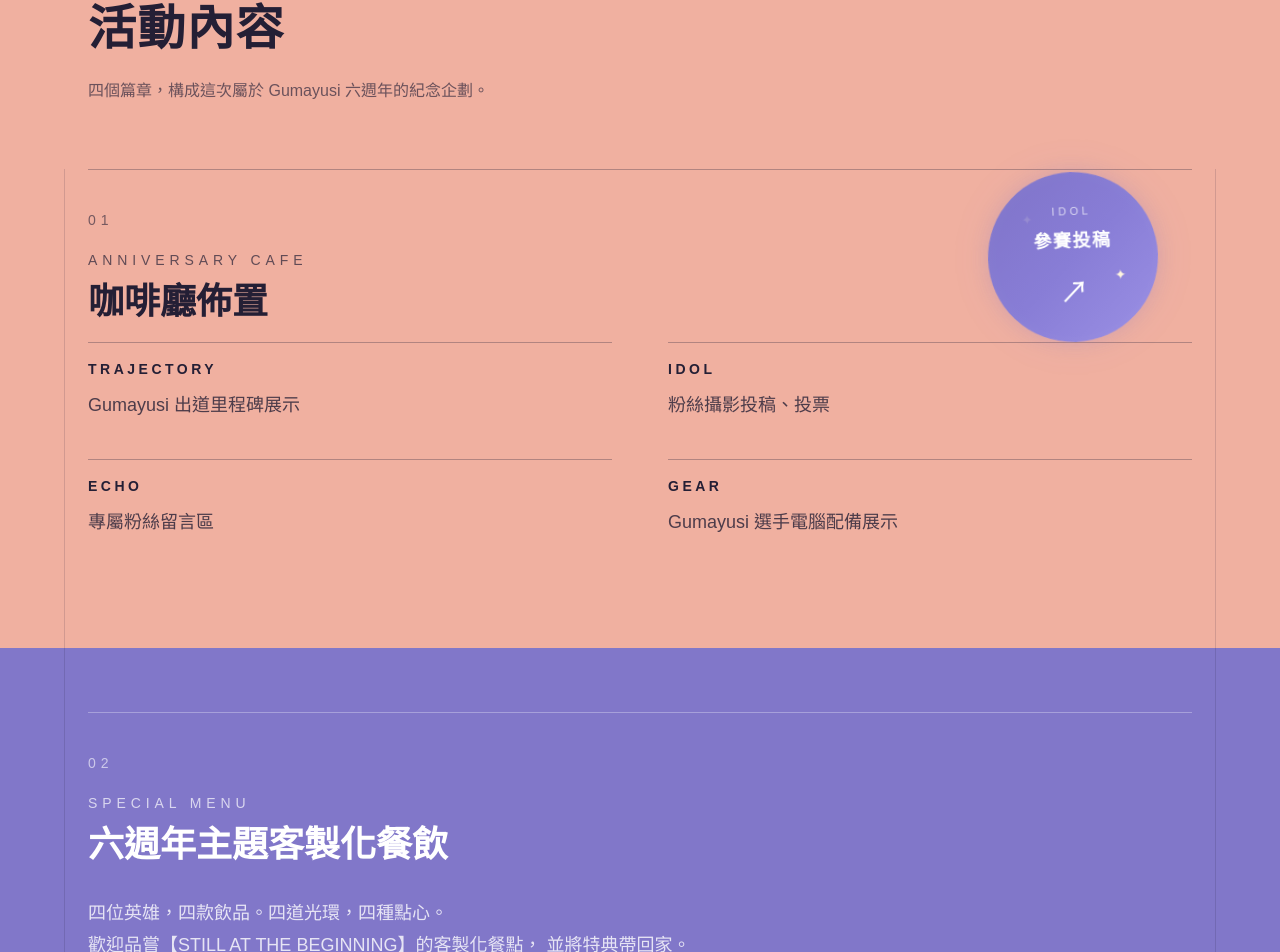
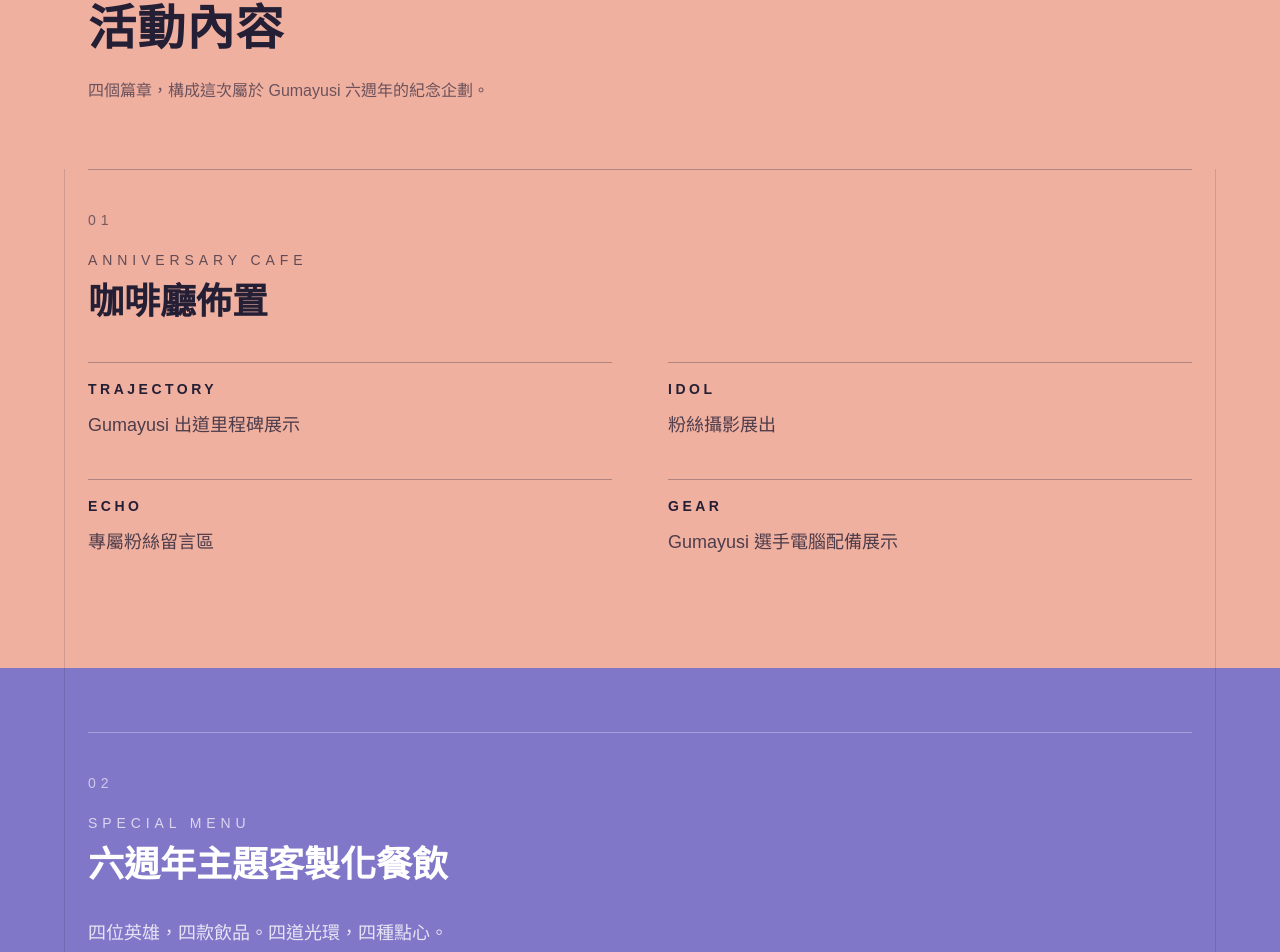
Before and after one commit to vmvm288-del/gumayusitw, a Next.js app: page /projects/6th-anniversary in a window 1280 px wide. Shown: the part 3037-3989 px from the top of the page. Built offline with nearby package versions, Linux system fonts and the light colour scheme.

Commit message:
fix: remove photo submission entry

```diff
--- a/app/projects/6th-anniversary/page.tsx
+++ b/app/projects/6th-anniversary/page.tsx
@@ -6,8 +6,6 @@ import AnniversaryIntro from "@/components/anniversary/AnniversaryIntro";
 import AnniversaryInfo from "@/components/anniversary/AnniversaryInfo";
 import AnniversaryProgram from "@/components/anniversary/program/AnniversaryProgram";
 import ProjectTeam from "@/components/anniversary/ProjectTeam";
-import FloatingSubmitBall from "@/components/anniversary/program/FloatingSubmitBall";
-
 export const metadata: Metadata = {
   title: "STILL AT THE BEGINNING",
 
@@ -50,7 +48,6 @@ export default function AnniversaryPage() {
       <AnniversaryInfo />
       <AnniversaryProgram />
       <ProjectTeam />
-      <FloatingSubmitBall />
     </main>
   );
 }
--- a/components/anniversary/program/CafeProgram.tsx
+++ b/components/anniversary/program/CafeProgram.tsx
@@ -1,7 +1,6 @@
 "use client";
 
 import { useEffect, useRef, useState } from "react";
-import Link from "next/link";
 
 const cafeItems = [
   {
@@ -10,7 +9,7 @@ const cafeItems = [
   },
   {
     code: "IDOL",
-    title: "粉絲攝影投稿、投票",
+    title: "粉絲攝影展出",
   },
   {
     code: "ECHO",
@@ -103,9 +102,9 @@ export default function CafeProgram() {
               mt-3
               text-3xl
               font-bold
-              md:text-4xl
               transition-all
               duration-500
+              md:text-4xl
               ${
                 isVisible
                   ? "translate-y-0 opacity-100"
@@ -122,110 +121,7 @@ export default function CafeProgram() {
         </div>
 
         {/* Content */}
-        <div className="relative mt-10 md:mt-[-150px]">
-                <Link
-                  href="/submit"
-                  className={`
-                     hidden
-                     md:flex
-
-  group
-  photo-contest-card
-
-  absolute
-  top-0
-  right-[-900px]
-
-  z-10
-
-  h-[170px]
-  w-[170px]
-  flex-col
-  items-center
-  justify-center
-                    h-[170px]
-                    w-[170px]
-                    flex-col
-                    items-center
-                    justify-center
-
-                    rounded-full
-
-                    bg-gradient-to-br
-                    from-[#7f73c8]
-                    via-[#887dd6]
-                    to-[#9b90e5]
-
-                    text-white
-
-                    shadow-[0_18px_45px_rgba(126,116,204,.28)]
-
-                    transition-all
-                    duration-500
-                    ease-out
-
-                    hover:-translate-y-2
-                    hover:scale-[1.04]
-
-                    ${
-                      isVisible
-                        ? "translate-y-0 opacity-100"
-                        : "translate-y-4 opacity-0"
-                    }
-                  `}
-                  style={{
-                    transitionDelay: "380ms",
-                  }}
-                >
-                  <span
-                    className="
-                      contest-sparkle
-                      contest-sparkle-1
-                      absolute
-                      left-8
-                      top-8
-                      text-xl
-                      text-[#fff5dd]
-                    "
-                  >
-                    ✦
-                  </span>
-
-                  <span
-                    className="
-                      contest-sparkle
-                      contest-sparkle-2
-                      absolute
-                      right-8
-                      bottom-14
-                      text-sm
-                      text-[#fff5dd]
-                    "
-                  >
-                    ✦
-                  </span>
-
-                  <p className="text-[11px] tracking-[0.32em] text-white/70">
-                    IDOL
-                  </p>
-
-                  <h4 className="mt-2 text-[18px] font-bold tracking-[0.08em]">
-                    參賽投稿
-                  </h4>
-
-                  <span
-                    className="
-                      mt-5
-                      text-3xl
-                      transition-transform
-                      duration-300
-                      group-hover:translate-x-1
-                      group-hover:-translate-y-1
-                    "
-                  >
-                    ↗
-                  </span>
-                </Link>
+        <div className="relative mt-10">
 
           {/* Item Grid */}
           <div
@@ -233,10 +129,8 @@ export default function CafeProgram() {
               grid
               gap-x-14
               gap-y-10
-
               md:grid-cols-2
               md:auto-rows-min
-
             "
           >
             {cafeItems.map((item, index) => (
@@ -248,11 +142,9 @@ export default function CafeProgram() {
                   border-[#241f35]/30
                   pt-4
                   pb-0
-
                   transition-all
                   duration-500
                   ease-out
-
                   ${
                     isVisible
                       ? "translate-y-0 opacity-100"
@@ -283,11 +175,10 @@ export default function CafeProgram() {
                 >
                   {item.title}
                 </p>
-
-
               </div>
             ))}
           </div>
+
         </div>
 
       </div>
--- a/components/anniversary/program/FloatingSubmitBall.tsx
+++ /dev/null
@@ -1,243 +0,0 @@
-"use client";
-
-import Link from "next/link";
-import { useEffect, useRef } from "react";
-
-const SIZE = 80;
-const BOUNCE = 0.82;
-const FRICTION = 0.985;
-const STOP_SPEED = 0.05;
-
-export default function FloatingSubmitBall() {
-  const ballRef = useRef<HTMLAnchorElement>(null);
-
-  const position = useRef({
-    x: 0,
-    y: 0,
-  });
-
-  const velocity = useRef({
-    x: 0,
-    y: 0,
-  });
-
-  const dragging = useRef(false);
-  const moved = useRef(false);
-
-  const pointer = useRef({
-    x: 0,
-    y: 0,
-    lastX: 0,
-    lastY: 0,
-    lastTime: 0,
-  });
-
-  const animation = useRef<number | null>(null);
-
-  useEffect(() => {
-    if (window.innerWidth >= 768) return;
-
-    const ball = ballRef.current;
-
-    if (!ball) return;
-
-    position.current.x = window.innerWidth - SIZE - 20;
-    position.current.y = window.innerHeight - SIZE - 120;
-
-    const render = () => {
-      ball.style.transform = `translate3d(${position.current.x}px, ${position.current.y}px,0)`;
-    };
-
-    render();
-
-    const update = () => {
-      if (!dragging.current) {
-        position.current.x += velocity.current.x;
-        position.current.y += velocity.current.y;
-
-        velocity.current.x *= FRICTION;
-        velocity.current.y *= FRICTION;
-
-        if (Math.abs(velocity.current.x) < STOP_SPEED)
-          velocity.current.x = 0;
-
-        if (Math.abs(velocity.current.y) < STOP_SPEED)
-          velocity.current.y = 0;
-
-        const maxX = window.innerWidth - SIZE;
-        const maxY = window.innerHeight - SIZE;
-
-        if (position.current.x <= 0) {
-          position.current.x = 0;
-          velocity.current.x *= -BOUNCE;
-        }
-
-        if (position.current.x >= maxX) {
-          position.current.x = maxX;
-          velocity.current.x *= -BOUNCE;
-        }
-
-        if (position.current.y <= 0) {
-          position.current.y = 0;
-          velocity.current.y *= -BOUNCE;
-        }
-
-        if (position.current.y >= maxY) {
-          position.current.y = maxY;
-          velocity.current.y *= -BOUNCE;
-        }
-      }
-
-      render();
-
-      animation.current = requestAnimationFrame(update);
-    };
-
-    animation.current = requestAnimationFrame(update);
-        const onPointerDown = (e: PointerEvent) => {
-      dragging.current = true;
-      moved.current = false;
-
-      pointer.current.x = e.clientX;
-      pointer.current.y = e.clientY;
-      pointer.current.lastX = e.clientX;
-      pointer.current.lastY = e.clientY;
-      pointer.current.lastTime = performance.now();
-
-      velocity.current.x = 0;
-      velocity.current.y = 0;
-
-      ball.setPointerCapture(e.pointerId);
-    };
-
-    const onPointerMove = (e: PointerEvent) => {
-      if (!dragging.current) return;
-
-      const now = performance.now();
-
-      const dx = e.clientX - pointer.current.lastX;
-      const dy = e.clientY - pointer.current.lastY;
-
-      if (Math.abs(dx) > 2 || Math.abs(dy) > 2) {
-        moved.current = true;
-      }
-
-      position.current.x += dx;
-      position.current.y += dy;
-
-      const dt = Math.max(now - pointer.current.lastTime, 1);
-
-      velocity.current.x = (dx / dt) * 16;
-      velocity.current.y = (dy / dt) * 16;
-
-      pointer.current.lastX = e.clientX;
-      pointer.current.lastY = e.clientY;
-      pointer.current.lastTime = now;
-
-      render();
-    };
-
-    const onPointerUp = (e: PointerEvent) => {
-      dragging.current = false;
-
-      ball.releasePointerCapture(e.pointerId);
-    };
-
-    ball.addEventListener("pointerdown", onPointerDown);
-    ball.addEventListener("pointermove", onPointerMove);
-    ball.addEventListener("pointerup", onPointerUp);
-    ball.addEventListener("pointercancel", onPointerUp);
-        return () => {
-      ball.removeEventListener("pointerdown", onPointerDown);
-      ball.removeEventListener("pointermove", onPointerMove);
-      ball.removeEventListener("pointerup", onPointerUp);
-      ball.removeEventListener("pointercancel", onPointerUp);
-
-      if (animation.current !== null) {
-        cancelAnimationFrame(animation.current);
-      }
-    };
-  }, []);
-    return (
-    <Link
-      ref={ballRef}
-      href="/submit"
-      onClick={(e) => {
-        if (moved.current) {
-          e.preventDefault();
-        }
-      }}
-      className="
-        md:hidden
-
-        fixed
-        left-0
-        top-0
-
-        z-[9999]
-
-        flex
-        h-20
-        w-20
-        flex-col
-        items-center
-        justify-center
-
-        rounded-full
-
-        border
-        border-white/25
-
-        bg-[radial-gradient(circle_at_30%_25%,rgba(255,255,255,.45),rgba(147,129,229,.42)_40%,rgba(118,101,214,.58)_100%)]
-
-        backdrop-blur-xl
-
-        shadow-[0_10px_35px_rgba(110,90,220,.35)]
-
-        select-none
-        touch-none
-
-        will-change-transform
-      "
-    >
-      <div
-        className="
-          absolute
-          left-4
-          top-4
-
-          h-5
-          w-5
-
-          rounded-full
-
-          bg-white/35
-
-          blur-sm
-        "
-      />
-
-      <div
-        className="
-          absolute
-          inset-0
-
-          rounded-full
-
-          border
-          border-white/20
-
-          opacity-20
-        "
-      />
-
-      <span className="text-[9px] tracking-[0.28em] text-white/70">
-        IDOL
-      </span>
-
-      <span className="mt-1 text-sm font-bold text-white">
-        投稿
-      </span>
-    </Link>
-  );
-}
```
Lines whose indentation alone changed are shown as unchanged.
